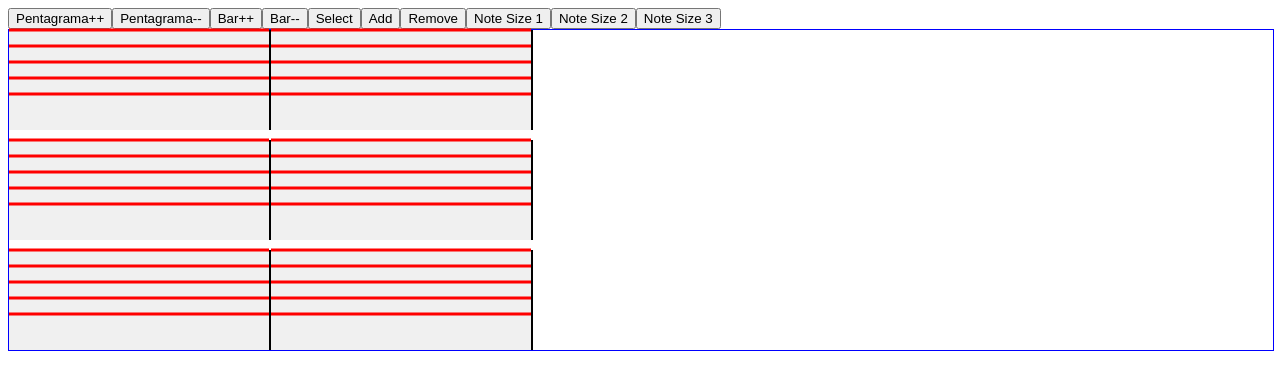
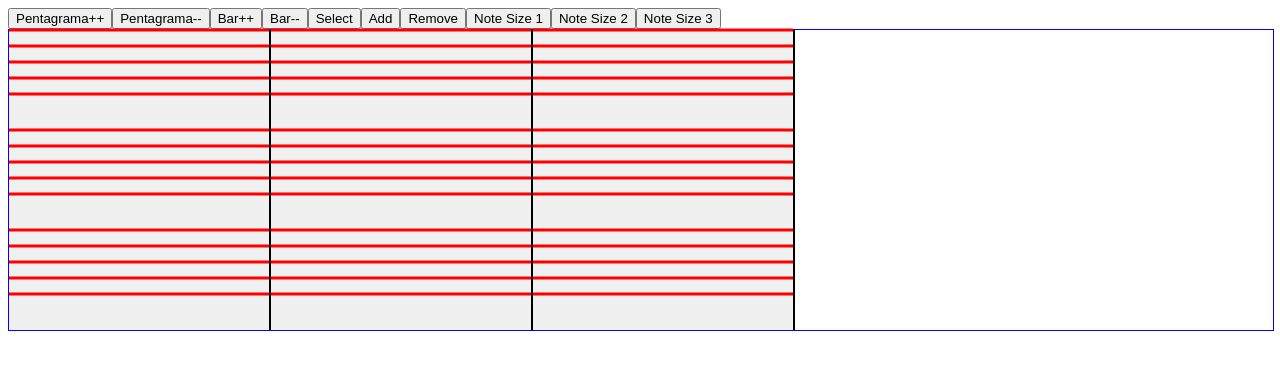
Before and after one commit to Lex-ssf2/HUDE-Demo, a Preact app in the folder frontEnd/: page / in a window 1280 px wide. Shown: the top 390 px of the page. Built offline with nearby package versions, Linux system fonts and the light colour scheme.

Commit message:
Fixing bugs
- when adding Pentagram the sizes resets fixed
- Better Enum for Mode
- Notes attaches to the closer line or space, so it looks like an actual musical sheet notation

```diff
--- a/frontEnd/src/deprecatedCode/components/Pentagrama.tsx
+++ b/frontEnd/src/deprecatedCode/components/Pentagrama.tsx
@@ -9,7 +9,7 @@ import { useSynchronizedScroll } from '../hooks/useSynchronizedScroll'
 import { useBarManagement } from '../hooks/useBarManagement'
 import { useNotePlacement } from '../hooks/useNotePlacement'
 import { usePentagramLines } from '../hooks/usePentagramLines'
-import { allPosibleNotes } from '../enums/Notes'
+import { allPosibleNotes } from '../../revamp/enums/Notes'
 
 /** You know what this does */
 
--- a/frontEnd/src/deprecatedCode/components/PentagramaBar.tsx
+++ b/frontEnd/src/deprecatedCode/components/PentagramaBar.tsx
@@ -1,6 +1,6 @@
 import type { BarData, NoteData } from '../interfaces/PentagramaInterface'
 import * as Icons from '../../assets/figuras'
-import { NOTE_DURATION } from '../enums/Notes'
+import { NOTE_DURATION } from '../../revamp/enums/Notes'
 /** A component that its basically a musical bar
  * @param barData It contains the id and all the notes data.
  * @param index Ref to the actual index.
--- a/frontEnd/src/deprecatedCode/home.tsx
+++ b/frontEnd/src/deprecatedCode/home.tsx
@@ -8,7 +8,7 @@ import type {
   PentagramaState,
   BarData
 } from './interfaces/PentagramaInterface'
-import { NOTE_DURATION } from './enums/Notes'
+import { NOTE_DURATION } from '../revamp/enums/Notes'
 
 //This code is ass sorry its temp cuz I dont know how to sync all Bars
 export const noteSize = 20
--- a/frontEnd/src/deprecatedCode/hooks/useNotePlacement.tsx
+++ b/frontEnd/src/deprecatedCode/hooks/useNotePlacement.tsx
@@ -6,7 +6,7 @@ import type {
   NoteData
 } from '../interfaces/PentagramaInterface'
 import { noteSize } from '../home'
-import { allPosibleNotes } from '../enums/Notes'
+import { allPosibleNotes } from '../../revamp/enums/Notes'
 
 /**
  * Custom hook for handling the logic of placing a new note on a bar.
--- a/frontEnd/src/revamp/MainScore.tsx
+++ b/frontEnd/src/revamp/MainScore.tsx
@@ -6,14 +6,14 @@ import {
   type VerticalBarData,
   type BarData
 } from './interface/types'
+import { DISPLAY_MODE } from './enums/mode'
 import {
-  ADD_BAR,
-  ADD_NOTE,
-  REMOVE_BAR,
-  REMOVE_NOTE,
-  SELECT_NOTE
-} from './enums/mode'
-import { CIRCLE_RADIUS, IDEAL_SPACING } from './enums/constants'
+  CIRCLE_RADIUS,
+  IDEAL_SPACING,
+  LINE_DIFF,
+  START_BAR_COUNT,
+  START_PENTAGRAM_COUNT
+} from './enums/constants'
 
 /**
  *
@@ -22,9 +22,11 @@ import { CIRCLE_RADIUS, IDEAL_SPACING } from './enums/constants'
  */
 
 export function MainScore() {
-  const [maxPentagram, setMaxPentagram] = useState<number>(3)
-  const [maxBar, setMaxBar] = useState<number>(2)
-  const [mode, setMode] = useState<number>(SELECT_NOTE)
+  const [maxPentagram, setMaxPentagram] = useState<number>(
+    START_PENTAGRAM_COUNT
+  )
+  const [maxBar, setMaxBar] = useState<number>(START_BAR_COUNT)
+  const [mode, setMode] = useState<number>(DISPLAY_MODE.SELECT_NOTE)
   const [currentNoteSize, setCurrentNoteSize] = useState(1)
   const [selectedNote, setSelectedNote] = useState<SelectedNote>({
     barIndex: -1,
@@ -84,12 +86,15 @@ export function MainScore() {
     })
     //Resets removed bars
     setMaxHeight(() => Array(maxPentagram).fill([0, 0]))
-    setMaxHeightPerBar(() => {
+    setMaxHeightPerBar((oldMaxHeightBar) => {
+      const copyHeight = [...oldMaxHeightBar]
       const newHeightPerBar: number[][][] = []
       for (let p = 0; p < maxPentagram; p++) {
         newHeightPerBar[p] = []
         for (let b = 0; b < maxBar; b++) {
-          newHeightPerBar[p][b] = [0, 0]
+          if (copyHeight[p] && copyHeight[p][b])
+            newHeightPerBar[p][b] = copyHeight[p][b]
+          else newHeightPerBar[p][b] = [0, 0]
         }
       }
       return newHeightPerBar
@@ -102,7 +107,6 @@ export function MainScore() {
       .fill(null)
       .map(() => [Infinity, -Infinity])
 
-    let needsUpdate = false
     for (let p = 0; p < maxPentagram; p++) {
       for (let b = 0; b < maxBar; b++) {
         const currentMinY = maxHeightPerBar[p]?.[b]?.[0]
@@ -116,15 +120,11 @@ export function MainScore() {
         ) {
           newMaxHeight[p][0] = Math.min(newMaxHeight[p][0], currentMinY)
           newMaxHeight[p][1] = Math.max(newMaxHeight[p][1], currentMaxY)
-          needsUpdate = true
         }
       }
     }
 
-    if (
-      needsUpdate &&
-      JSON.stringify(newMaxHeight) !== JSON.stringify(maxHeight)
-    ) {
+    if (JSON.stringify(newMaxHeight) !== JSON.stringify(maxHeight)) {
       const finalizedMaxHeight = newMaxHeight.map((range) => [
         range[0] === Infinity ? 0 : range[0],
         range[1] === -Infinity ? 0 : range[1]
@@ -164,14 +164,14 @@ export function MainScore() {
     }
 
     const handleKeyDown = (event: KeyboardEvent) => {
-      if (mode === SELECT_NOTE) {
+      if (mode === DISPLAY_MODE.SELECT_NOTE) {
         let newCy = actualNote.cy
         switch (event.key) {
           case 'ArrowUp':
-            newCy -= 8
+            newCy -= LINE_DIFF / 2
             break
           case 'ArrowDown':
-            newCy += 8
+            newCy += LINE_DIFF / 2
             break
           default:
             return
@@ -185,7 +185,7 @@ export function MainScore() {
       }
     }
 
-    if (mode === REMOVE_NOTE) {
+    if (mode === DISPLAY_MODE.REMOVE_NOTE) {
       updatedNotes.splice(selectedNote.noteIndex, 1)
       let lastSize = 1
       let tmpSize = 0
@@ -252,13 +252,15 @@ export function MainScore() {
         >
           Pentagrama--
         </button>
-        <button onClick={() => setMode(ADD_BAR)}>Bar++</button>
-        <button onClick={() => setMode(REMOVE_BAR)}>Bar--</button>
-        <button onClick={() => setMode(SELECT_NOTE)}>Select</button>
-        <button onClick={() => setMode(ADD_NOTE)}>Add</button>
+        <button onClick={() => setMode(DISPLAY_MODE.ADD_BAR)}>Bar++</button>
+        <button onClick={() => setMode(DISPLAY_MODE.REMOVE_BAR)}>Bar--</button>
+        <button onClick={() => setMode(DISPLAY_MODE.SELECT_NOTE)}>
+          Select
+        </button>
+        <button onClick={() => setMode(DISPLAY_MODE.ADD_NOTE)}>Add</button>
         <button
           onClick={() => {
-            setMode(REMOVE_NOTE)
+            setMode(DISPLAY_MODE.REMOVE_NOTE)
             setSelectedNote({
               barIndex: -1,
               noteIndex: -1,
--- a/frontEnd/src/revamp/components/SvgMovableBox.tsx
+++ b/frontEnd/src/revamp/components/SvgMovableBox.tsx
@@ -12,7 +12,8 @@ import {
   DisplayVerticalBarContext,
   MainScoreContext
 } from '../context/DisplayContext'
-import { ADD_NOTE } from '../enums/mode'
+import { DISPLAY_MODE } from '../enums/mode'
+import { LINE_DIFF } from '../enums/constants'
 
 /**
  *
@@ -51,7 +52,6 @@ export function SvgMovableBox({
 
   const circleRadius: number = 20
   const offsetYStart = 0
-  const lineDiff = 16
 
   const svgRef = useRef<SVGSVGElement | null>(null)
 
@@ -89,7 +89,7 @@ export function SvgMovableBox({
 
   useEffect(() => {
     const pentagram: JSX.Element[] = []
-    const height = lineDiff
+    const height = LINE_DIFF
     for (let index = 0; index < 5; index++) {
       pentagram.push(
         <line
@@ -107,15 +107,16 @@ export function SvgMovableBox({
 
   //Clicking without touching any note :P inserts note
   const handleSvgClick = (event: MouseEvent) => {
-    if (!svgRef.current || mode != ADD_NOTE) return
+    if (!svgRef.current || mode != DISPLAY_MODE.ADD_NOTE) return
     const svgRect = svgRef.current.getBoundingClientRect()
     const clientY = event.clientY - svgRect.top - offsetYStart
     const clientX = event.clientX - svgRect.left
-
     const yInSvgCoords =
       (clientY / svgRect.height) *
       (svgViewboxHeight - actualYOffset + actualYOffsetBottom)
     const clickedCy = yInSvgCoords + actualYOffset
+    const actualNoteYPos =
+      Math.round(clickedCy / (LINE_DIFF / 2)) * (LINE_DIFF / 2)
     const copyPentagram = [...allPentagramsData]
     const clickedCirclesData =
       copyPentagram[indexBar].allBar[indexPentagram].currentNotes
@@ -124,7 +125,7 @@ export function SvgMovableBox({
     let isInMiddle = false
     const newCircleData = {
       id: nextCircleId.current++,
-      cy: clickedCy,
+      cy: actualNoteYPos,
       cx: (circleRadius + 10) * lastSize,
       actualSize: currentNoteSize
     }
@@ -186,7 +187,7 @@ export function SvgMovableBox({
       minY = Math.min(minY, circleData.cy - newCircleRadius)
       maxY = Math.max(maxY, circleData.cy + newCircleRadius)
       const extraLines: JSX.Element[] = []
-      const extraLinesNum = circleData.cy / lineDiff
+      const extraLinesNum = circleData.cy / LINE_DIFF
       const aproxY =
         Math.abs(extraLinesNum) - Math.floor(extraLinesNum) >= 0.9
           ? Math.round(extraLinesNum)
@@ -198,14 +199,14 @@ export function SvgMovableBox({
             x1={circleData.cx - 15}
             y1={
               circleData.cy <= 0
-                ? lineDiff * index * -1
-                : lineDiff * (index + 4)
+                ? LINE_DIFF * index * -1
+                : LINE_DIFF * (index + 4)
             }
             x2={circleData.cx + 15}
             y2={
               circleData.cy <= 0
-                ? lineDiff * index * -1
-                : lineDiff * (index + 4)
+                ? LINE_DIFF * index * -1
+                : LINE_DIFF * (index + 4)
             }
             stroke="black"
             stroke-width="3"
--- a/frontEnd/src/revamp/components/VerticalPentagram.tsx
+++ b/frontEnd/src/revamp/components/VerticalPentagram.tsx
@@ -22,7 +22,7 @@ import {
   NUMBER_OF_PENTAGRAM_LINES
 } from '../enums/constants'
 import { updateWidth } from '../utils/utils'
-import { ADD_BAR, REMOVE_BAR } from '../enums/mode'
+import { DISPLAY_MODE } from '../enums/mode'
 import type { BarData } from '../interface/BarInterface'
 
 /**
@@ -140,12 +140,12 @@ export function VerticalPentagram({ indexBar }: VerticalPentagramProps) {
       barContent.push({ currentNotes: [] })
     }
     const initialData: VerticalBarData = { allBar: barContent }
-    if (mode == ADD_BAR) {
+    if (mode == DISPLAY_MODE.ADD_BAR) {
       currentId = clientX <= svgViewboxWidth / 2 ? indexBar : indexBar + 1
       setMaxBar((actualMax) => actualMax + 1)
       copyAllPentagramsData.splice(currentId, 0, initialData)
       setAllPentagramsData(copyAllPentagramsData)
-    } else if (mode == REMOVE_BAR) {
+    } else if (mode == DISPLAY_MODE.REMOVE_BAR) {
       setMaxBar((actualMax) => {
         if (actualMax <= 1)
           copyAllPentagramsData.splice(currentId, 1, initialData)
@@ -167,8 +167,7 @@ export function VerticalPentagram({ indexBar }: VerticalPentagramProps) {
       <article
         style={{
           display: 'flex',
-          flexDirection: 'column',
-          gap: '10px'
+          flexDirection: 'column'
         }}
         onClick={checkCollisionVertical}
         ref={barRef}
--- a/frontEnd/src/revamp/enums/constants.ts
+++ b/frontEnd/src/revamp/enums/constants.ts
@@ -2,3 +2,6 @@ export const CIRCLE_RADIUS = 20
 export const PENTAGRAM_LINE_HEIGHT = 15
 export const NUMBER_OF_PENTAGRAM_LINES = 5
 export const IDEAL_SPACING = 10
+export const LINE_DIFF = 16
+export const START_PENTAGRAM_COUNT = 3
+export const START_BAR_COUNT = 3
--- a/frontEnd/src/revamp/enums/mode.ts
+++ b/frontEnd/src/revamp/enums/mode.ts
@@ -1,5 +1,8 @@
-export const ADD_NOTE = 0
-export const SELECT_NOTE = 1
-export const REMOVE_NOTE = 2
-export const ADD_BAR = 3
-export const REMOVE_BAR = 4
+export const DISPLAY_MODE = {
+  SELECT_NOTE: 1,
+  ADD_BAR: 2,
+  ADD_NOTE: 3,
+  REMOVE_BAR: 4,
+  REMOVE_NOTE: 5,
+  NONE: -1
+}
```
Also changed, not shown: frontEnd/src/revamp/enums/Notes.ts (renamed from frontEnd/src/deprecatedCode/enums/Notes.ts).
